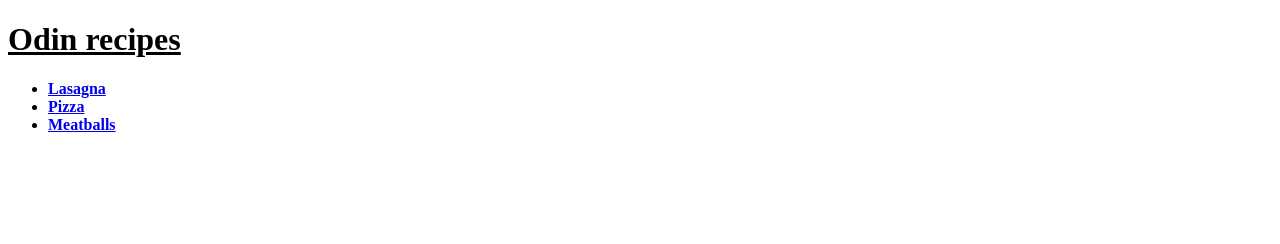
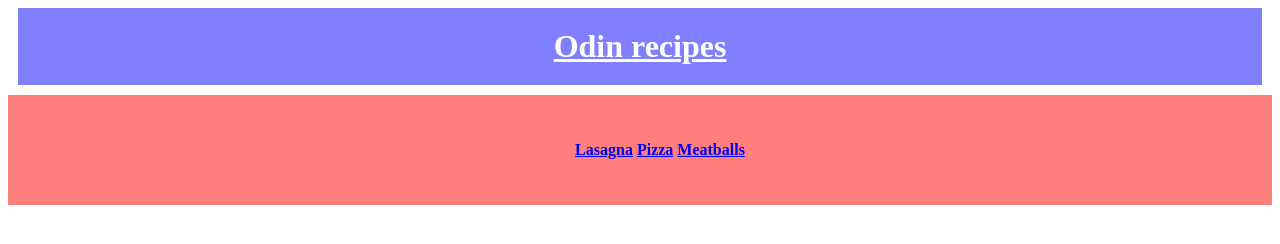
Before and after one commit to mcostigliola/odin-recipes, a plain HTML site: page index.html in a window 1280 px wide. Drawn offline with Linux system fonts and the light colour scheme.

Commit message:
Added some CSS styles after block and inline lesson on TOP

```diff
--- a/index.html
+++ b/index.html
@@ -8,10 +8,12 @@
 </head>
 <body>
     <h1>Odin recipes</h1>
-    <ul>
-        <li><a href="recipes/lasagna.html">Lasagna</a></li>
-        <li><a href="recipes/pizza.html">Pizza</a></li>
-        <li><a href="recipes/meatballs.html">Meatballs</a></li>
-    </ul>
+    <div id="recipes">
+        <ul>
+            <li><a href="recipes/lasagna.html">Lasagna</a></li>
+            <li><a href="recipes/pizza.html">Pizza</a></li>
+            <li><a href="recipes/meatballs.html">Meatballs</a></li>
+        </ul>
+    </div>
 </body>
 </html>
--- a/style.css
+++ b/style.css
@@ -1,9 +1,15 @@
 *{
     font-family: 'Times New Roman', Times, serif;
+    /*border: 2px solid red;*/
 }
 
 h1{
     text-decoration: underline;
+    background-color: #0000ff80;
+    color: white;
+    padding: 20px 10px;
+    margin: auto 10px;
+    text-align: center;
 }
 
 h3{
@@ -17,8 +23,17 @@ img{
 
 ul > li{
     font-weight: bold;
+    display: inline;
+    text-align: center;
 }
 
 ol > li{
     color: red;
 }
+
+#recipes{
+    text-align: center;
+    background-color: #ff000080;
+    padding: 30px;
+    margin-top: 10px;
+}
```
